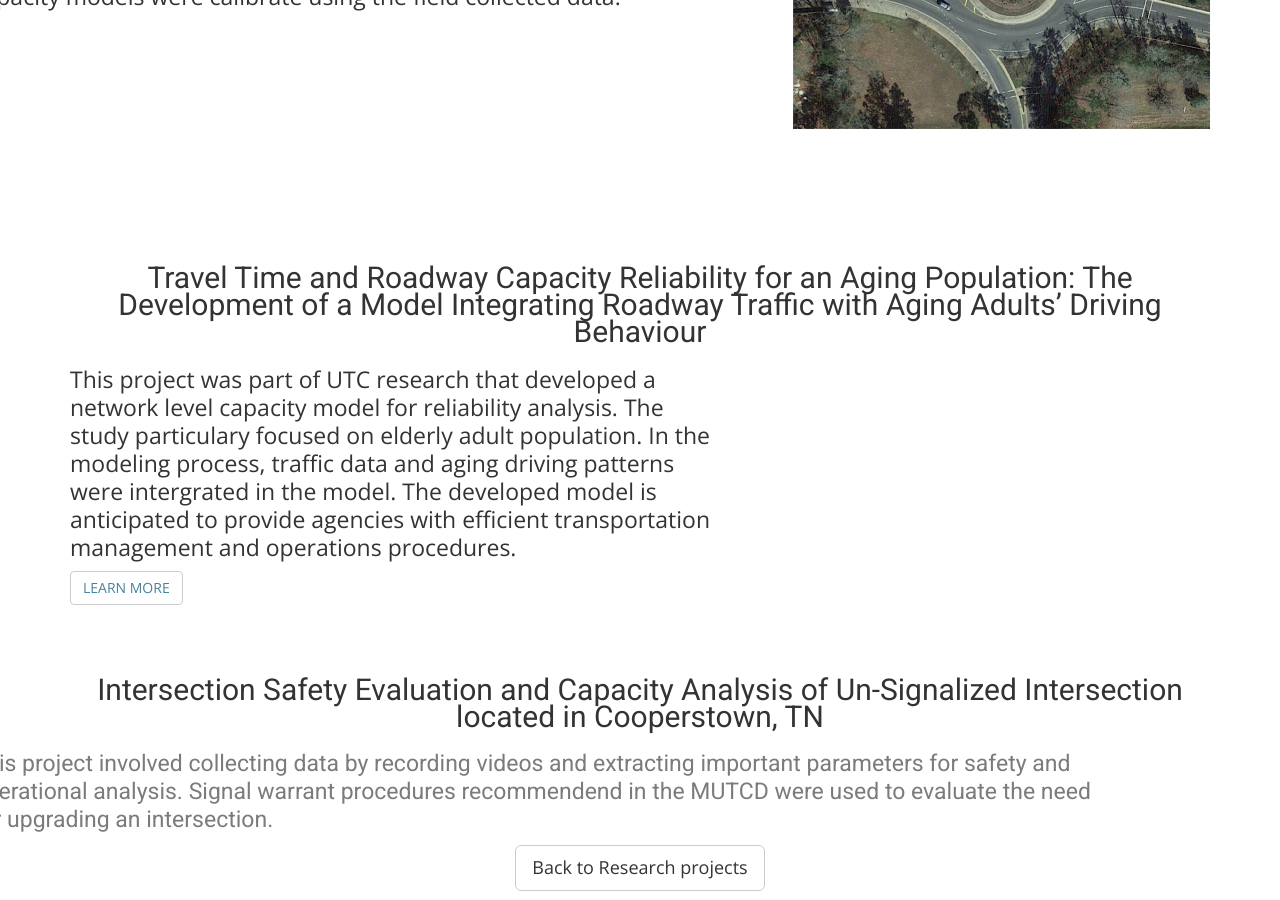
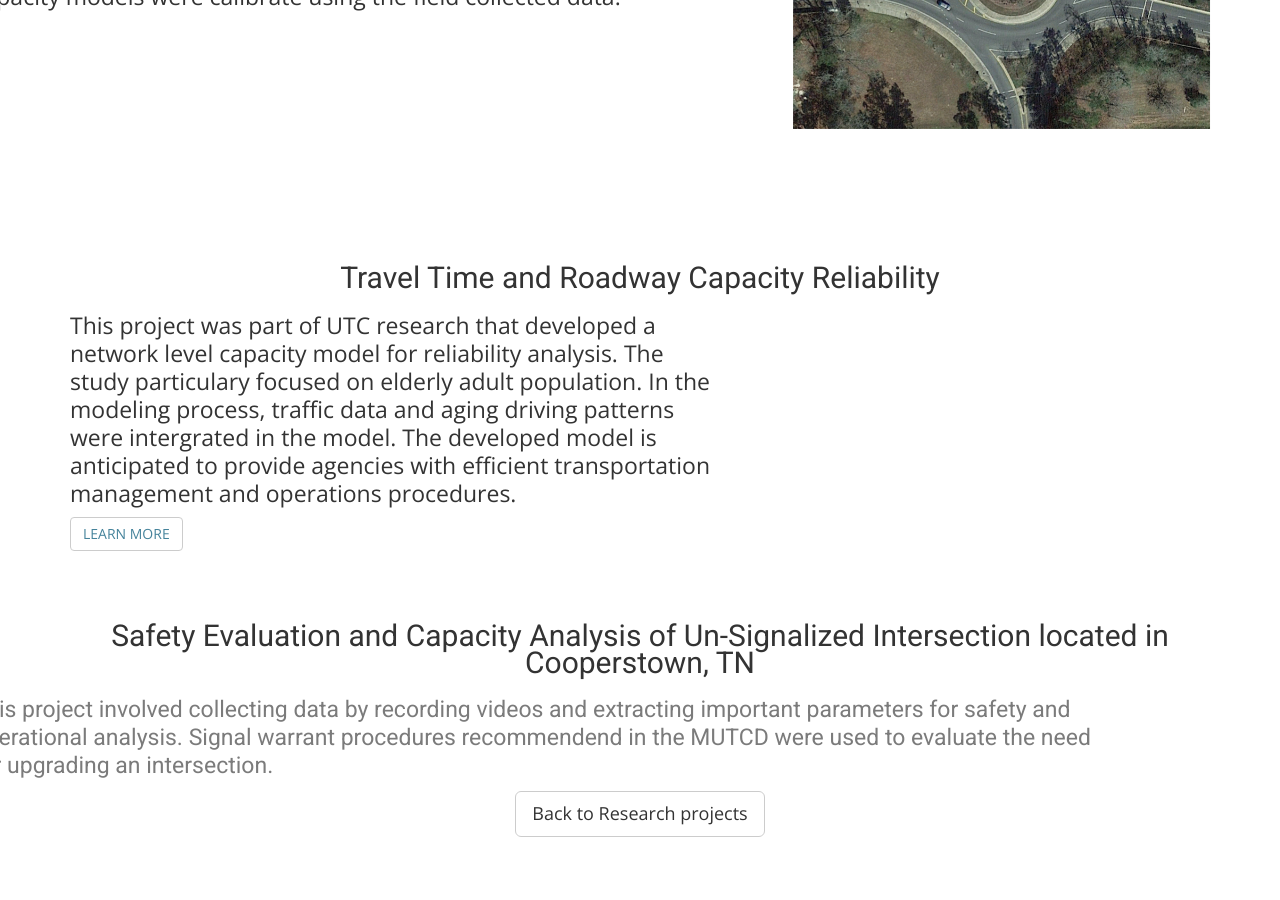
Before and after one commit to ekidando/Emma, a Jekyll site: the page built from TSMO.html, in a window 1280 px wide and 900 px high, scrolled down 1258 px. Built offline with Jekyll 4.4.1, drawn with Linux system fonts in a browser that asks for light colours; nearby versions of some CDN libraries; some web fonts are replaced; after the commit the page ends 2135 px from its top, so only the background shows below that.

Commit message:
Update TSMO.html

```diff
--- a/TSMO.html
+++ b/TSMO.html
@@ -78,7 +78,7 @@ published: true
     <div class="row">
       <div class="col-md-12">
         <div class="block">
-        <h2 id="TTR"><center>Travel Time and Roadway Capacity Reliability for an Aging Population: The Development of a Model Integrating Roadway Traffic with Aging Adults’ Driving Behaviour
+        <h2 id="TTR"><center>Travel Time and Roadway Capacity Reliability
 </center></h2>
 
       </div></div>
@@ -100,7 +100,7 @@ published: true
     <div class="row">
       <div class="col-md-12">
         <div class="block">
-        <h2><center>Intersection Safety Evaluation and Capacity Analysis of Un-Signalized Intersection located in Cooperstown, TN</center></h2>
+        <h2><center>Safety Evaluation and Capacity Analysis of Un-Signalized Intersection located in Cooperstown, TN</center></h2>
       </div></div>
       <div class="col-md-12 col-md-pull-1">
         <div class="block">
```
